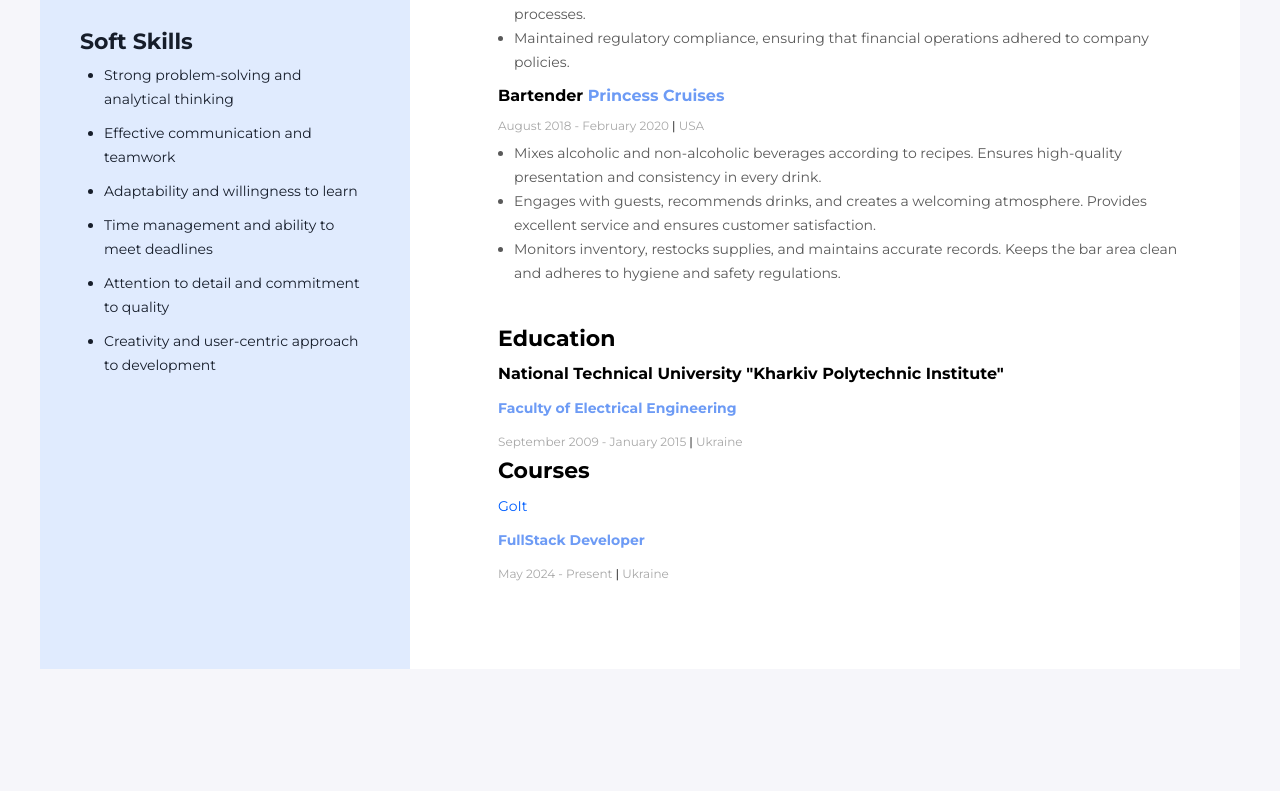
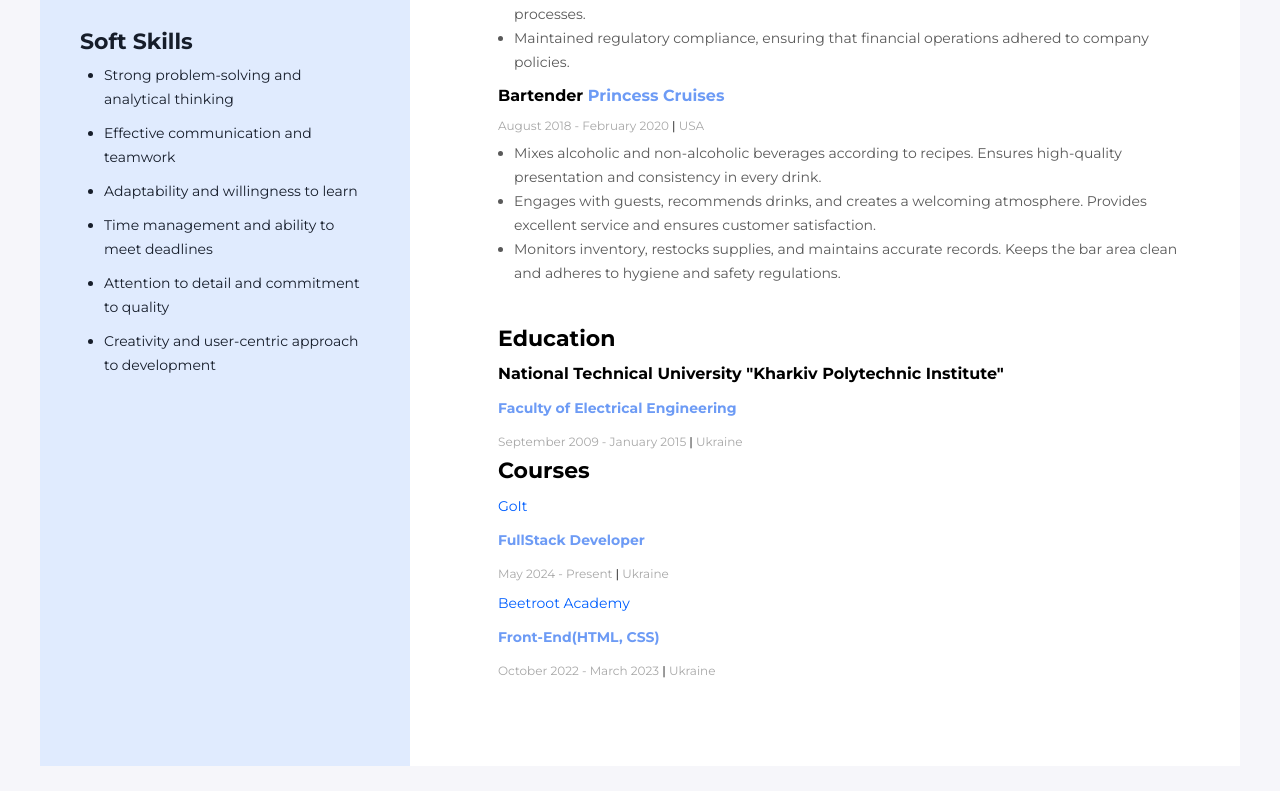
Before and after one commit to Belevtsov91/CV, a plain HTML site: page index.html in a window 1280 px wide. Shown: the part 836-1627 px from the top of the page. Before the commit the page ends 1530 px from the top, so only its background shows below. Drawn offline with Linux system fonts and the light colour scheme.

Commit message:
Add files via upload

```diff
--- a/index.html
+++ b/index.html
@@ -108,6 +108,14 @@
             Ukraine</p>
     </div>
 
+    <div class="education-container">
+        <!-- <h4 class="education-title">Courses</h4> -->
+        <h4 class="education-univercity"><a class="link-Go" href="https://beetroot.academy/" target="_blank"
+                rel="noopener noreferrer nofollow">Beetroot Academy</a></h4>
+        <h4 class="education-class">Front-End(HTML, CSS)</h4>
+        <p class="education-period">October 2022 - March 2023 <span class="work-experience-period-separator">|</span>
+            Ukraine</p>
+    </div>
 
 
 </div>
```
